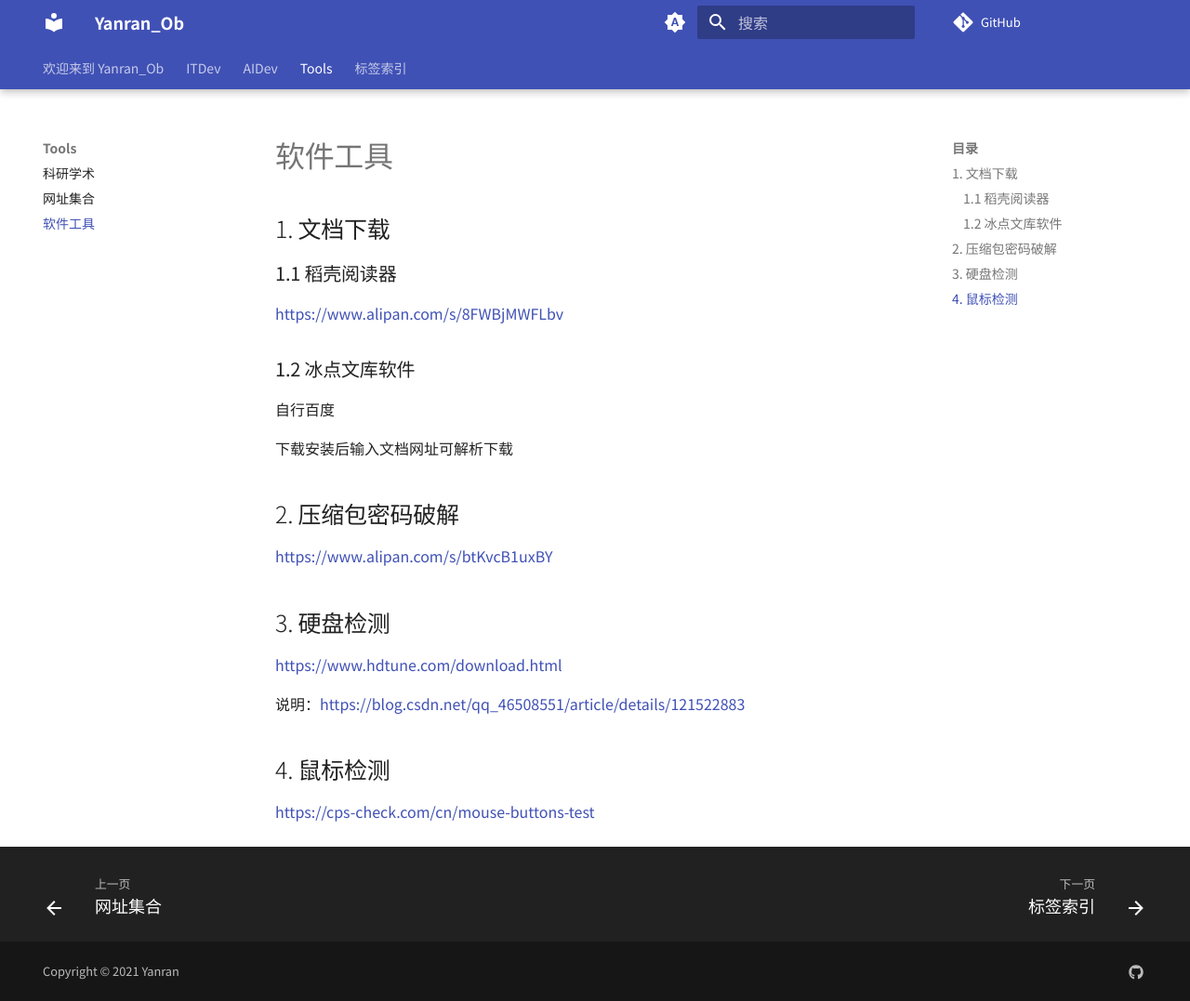
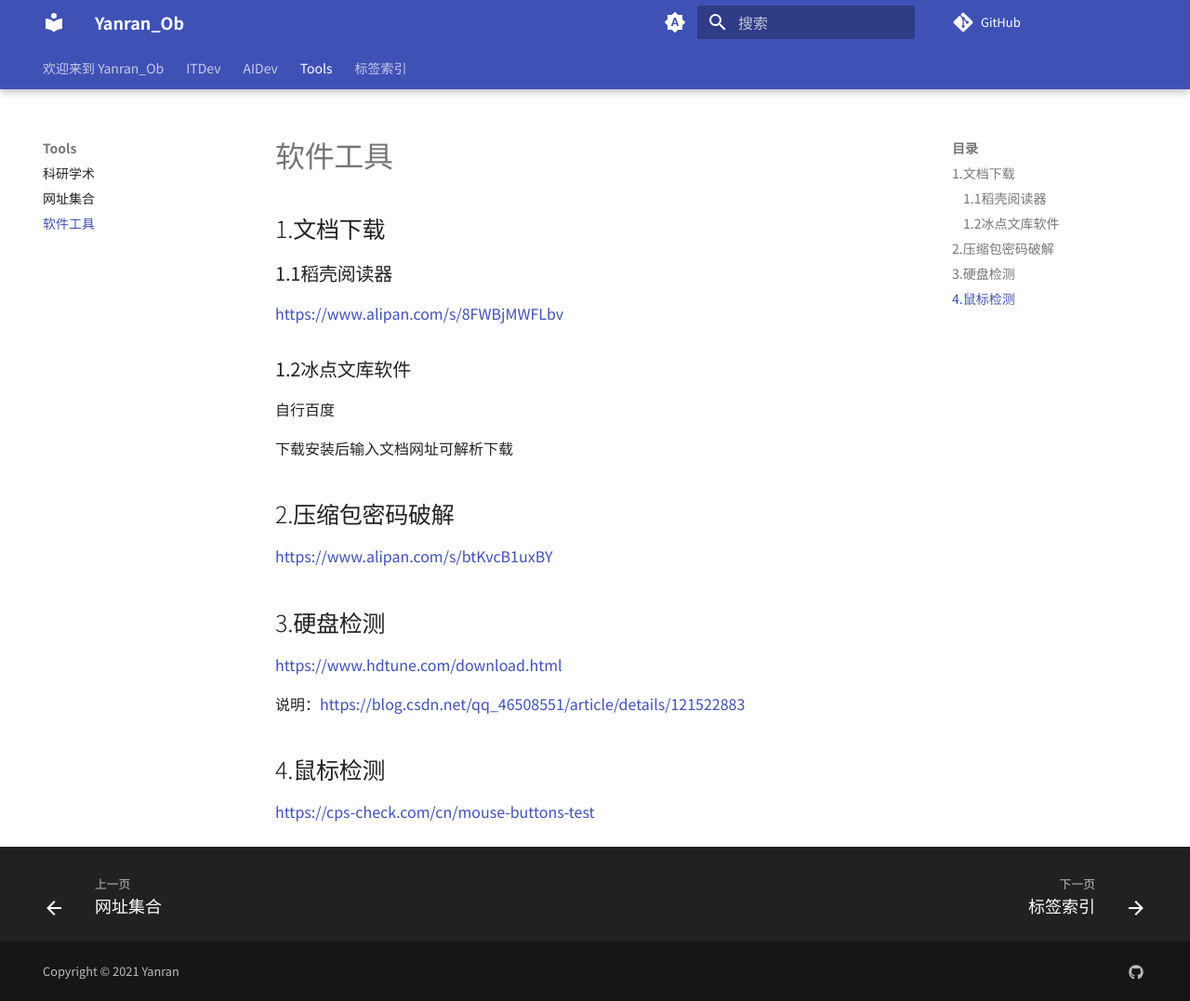
Before and after one commit to yanran425/Yanran425_Ob, an MkDocs documentation site: the page built from docs/Tools/软件工具.md, in a window 1280 px wide and 1077 px high. Shown: the whole window at 93% size. Built offline with MkDocs 1.6.1 and Material for MkDocs 9.7.7, drawn with Linux system fonts in a browser that asks for light colours; comment, search, counter and statistics services are not loaded.

```diff
--- a/docs/Tools/软件工具.md
+++ b/docs/Tools/软件工具.md
@@ -9,28 +9,28 @@ share: true
 
 # 软件工具
 
-## 1. 文档下载
+## 1.文档下载
 
-### 1.1 稻壳阅读器
+### 1.1稻壳阅读器
 
 [https://www.alipan.com/s/8FWBjMWFLbv](https://www.alipan.com/s/8FWBjMWFLbv)
 
-### 1.2 冰点文库软件
+### 1.2冰点文库软件
 
 自行百度
 
 下载安装后输入文档网址可解析下载
 
-## 2. 压缩包密码破解
+## 2.压缩包密码破解
 
 [https://www.alipan.com/s/btKvcB1uxBY](https://www.alipan.com/s/btKvcB1uxBY)
 
-## 3. 硬盘检测
+## 3.硬盘检测
 
 [https://www.hdtune.com/download.html](https://www.hdtune.com/download.html)
 
 说明：[https://blog.csdn.net/qq_46508551/article/details/121522883](https://blog.csdn.net/qq_46508551/article/details/121522883)
 
-## 4. 鼠标检测
+## 4.鼠标检测
 
 [https://cps-check.com/cn/mouse-buttons-test](https://cps-check.com/cn/mouse-buttons-test)
```
